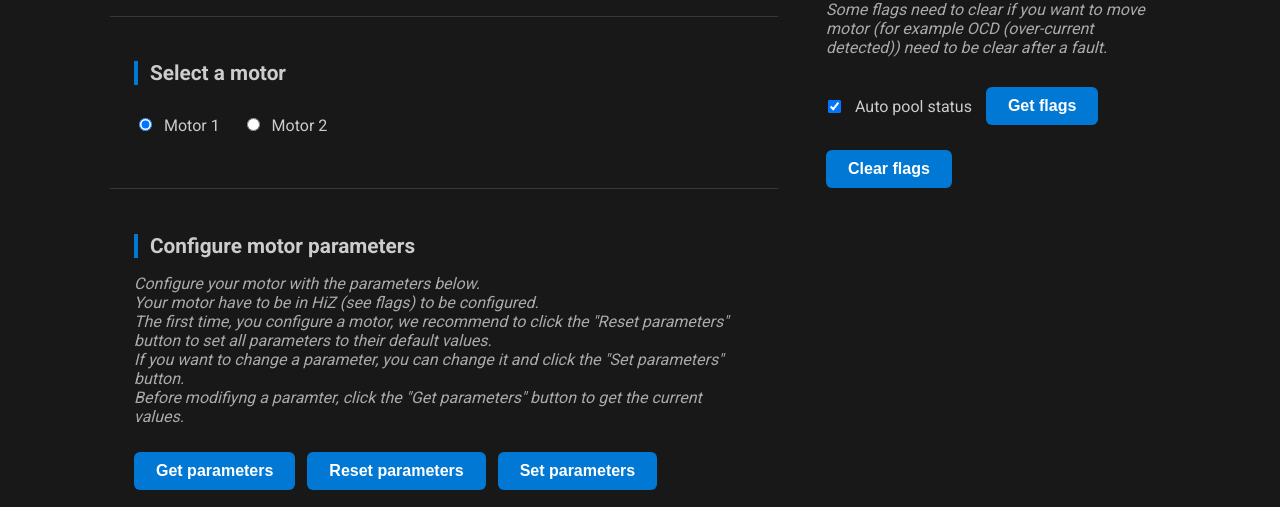
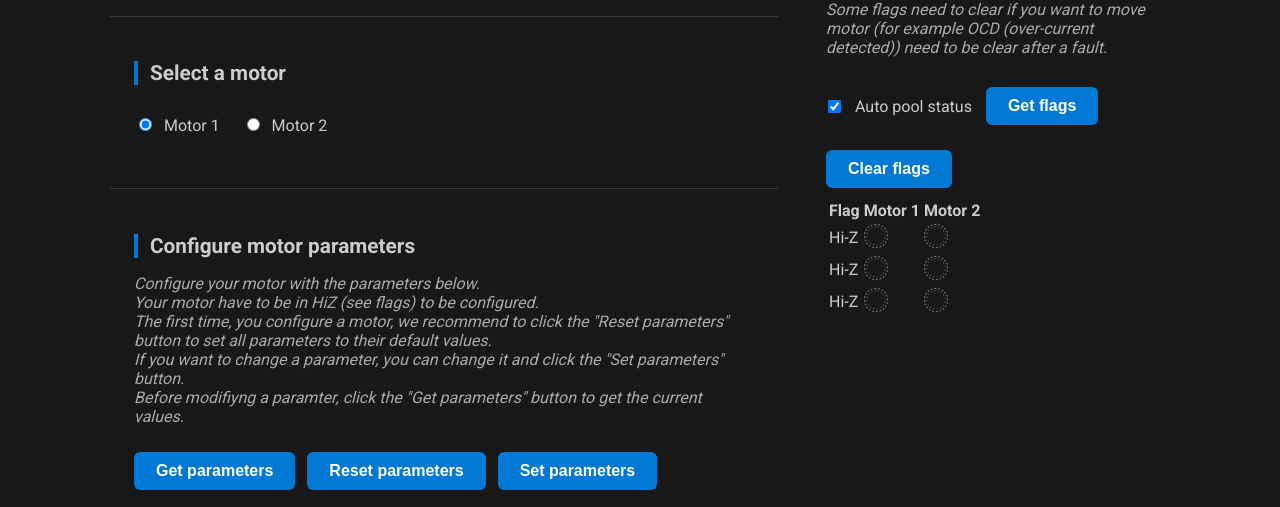
Before and after one commit to openindus/oi-extension, a website: page resources/html/stepper.html in a window 1280 px wide. Shown: the part 290-797 px from the top of the page. Drawn offline with Linux system fonts and the light colour scheme; files that its build step writes are made by us from their sources; files whose address does not match are found by name.

Commit message:
add table for flags

```diff
--- a/resources/html/stepper.html
+++ b/resources/html/stepper.html
@@ -192,7 +192,27 @@
                         <button id="getFlags" onclick="getFlags()">Get flags</button>
                         <button onclick="clearFlags()">Clear flags</button>
                         <div id="flagList">
-
+                            <table>
+                                <tr>
+                                    <th>Flag</th>
+                                    <th>Motor 1</th>
+                                    <th>Motor 2</th>
+                                </tr>
+                                <tr>
+                                    <td id="flag-hi-z">Hi-Z</td>
+                                    <td><img src="${content}/empty.png"></td>
+                                    <td><img src="${content}/empty.png"></td>
+                                </tr>
+                                <tr>
+                                    <td id="flag-hi-z">Hi-Z</td>
+                                    <td><img src="${content}/empty.png"></td>
+                                    <td><img src="${content}/empty.png"></td>
+                                </tr>
+                                <tr>
+                                    <td id="flag-hi-z">Hi-Z</td>
+                                    <td><img src="${content}/empty.png"></td>
+                                    <td><img src="${content}/empty.png"></td>
+                                </tr>
                         </div>
                     </div>
                 </div>
```
Also changed, not shown: CHANGELOG.md.
